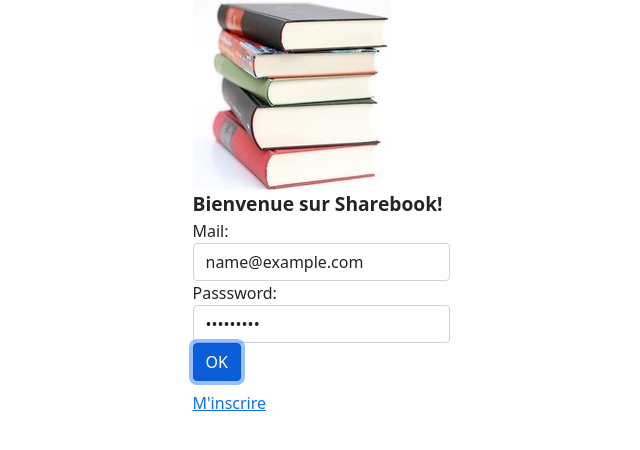
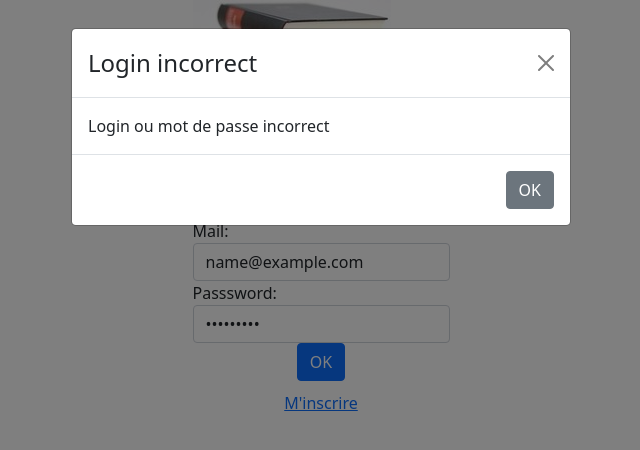
Before and after one commit to smaestri/sharebook-042022, a React (Create React App) app in the folder frontend/my-app/: page / in a window 1280 px wide. Both pictures are taken after typing "name@example.com", "Sample123" into the empty fields and a click on the input "OK". Shown: the top 450 px of the page, without its empty margins (319-959 px from the left). Built offline with nearby package versions, Linux system fonts and the light colour scheme; no server answers.

Commit message:
Session 142 - Modal

```diff
--- a/frontend/my-app/package.json
+++ b/frontend/my-app/package.json
@@ -10,6 +10,7 @@
     "bootstrap": "^5.1.3",
     "node-sass": "^7.0.1",
     "react": "^17.0.2",
+    "react-bootstrap": "^2.1.0",
     "react-dom": "^17.0.2",
     "react-router-dom": "^6.2.1",
     "react-scripts": "5.0.0",
@@ -21,7 +22,7 @@
     "test": "react-scripts test",
     "eject": "react-scripts eject"
   },
-  "proxy":"http://localhost:8080",
+  "proxy": "http://localhost:8080",
   "eslintConfig": {
     "extends": [
       "react-app",
--- a/frontend/my-app/src/Login.js
+++ b/frontend/my-app/src/Login.js
@@ -1,25 +1,28 @@
 import React from 'react'
 import logo from './logo.jpg';
 import axios from 'axios';
-import { Link, useNavigate} from "react-router-dom";
+import { Link, useNavigate } from "react-router-dom";
+import Modal from 'react-bootstrap/Modal'
+import Button from 'react-bootstrap/Button'
 import './Login.scss'
 
 class Login extends React.Component {
 
     constructor() {
         super();
-        this.state = { userData: {} }
+        this.state = { userData: {}, showModal: false }
         this.handleChange = this.handleChange.bind(this)
         this.onSubmit = this.onSubmit.bind(this)
+        this.handleCloseModal = this.handleCloseModal.bind(this)
     }
 
     handleChange(event) {
-        let currentState = {...this.state.userData};
+        let currentState = { ...this.state.userData };
         currentState[event.target.name] = event.target.value;
         this.setState({ userData: currentState })
     }
 
-    onSubmit (event) {
+    onSubmit(event) {
         event.preventDefault();
         axios.post('/authenticate', {
             email: this.state.userData.email,
@@ -27,11 +30,19 @@ class Login extends React.Component {
         }).then((response) => {
             this.props.setUserInfo(response.data.userName)
             this.props.history('/listbooks')
+        }).catch(() => {
+            this.setState({ showModal: true })
         })
     }
 
+    handleCloseModal() {
+        this.setState({ showModal: false })
+    }
     render() {
+        const title = "Login incorrect"
+        const bodyTxt = "Login ou mot de passe incorrect"
         return (
+            <>
                 <div className="login-container">
                     <div>
                         <div>
@@ -46,14 +57,27 @@ class Login extends React.Component {
                                 <input type="text" className="form-control" name="email" onChange={this.handleChange}></input>
                                 <span>Passsword: </span>
                                 <input type="password" className="form-control" name="password" onChange={this.handleChange}></input>
-                            <div>
+                                <div className="text-center">
                                     <input type="submit" className="btn btn-primary" value="OK" />
                                 </div>
                             </form>
                         </div>
-                    <div><Link to="/addUser">M'inscrire</Link></div>
+                        <div className="text-center"><Link to="/addUser">M'inscrire</Link></div>
                     </div>
                 </div>
+
+                <Modal show={this.state.showModal} onHide={this.handleCloseModal}>
+                    <Modal.Header closeButton>
+                        <Modal.Title>{title}</Modal.Title>
+                    </Modal.Header>
+                    <Modal.Body>{bodyTxt}</Modal.Body>
+                    <Modal.Footer>
+                        <Button variant="secondary" onClick={this.handleCloseModal}>
+                            OK
+                        </Button>
+                    </Modal.Footer>
+                </Modal>
+            </>
         )
     }
 }
```
Also changed, not shown: 1 other file (tests, documents, lock files or other folders). Lines whose indentation alone changed are shown as unchanged.
